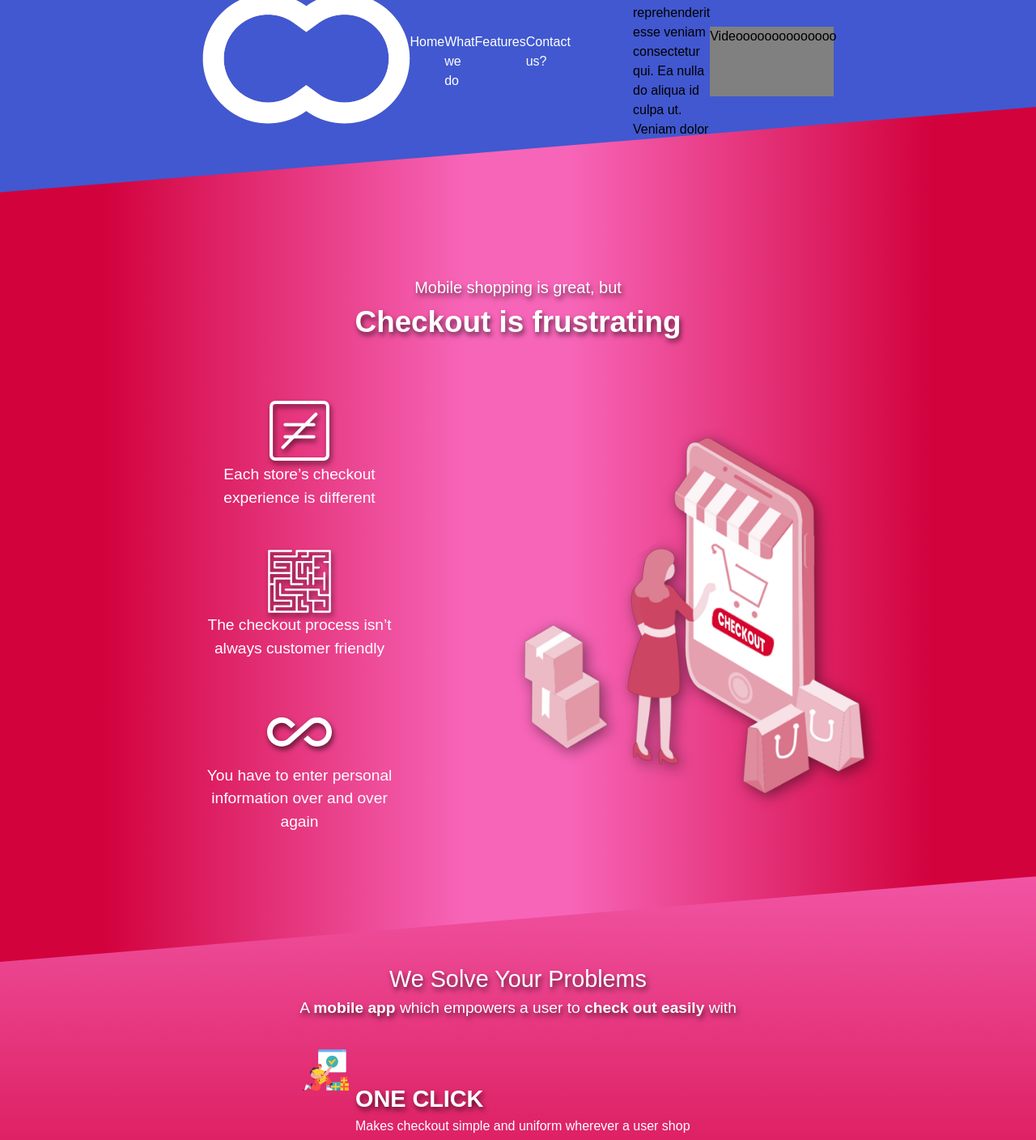
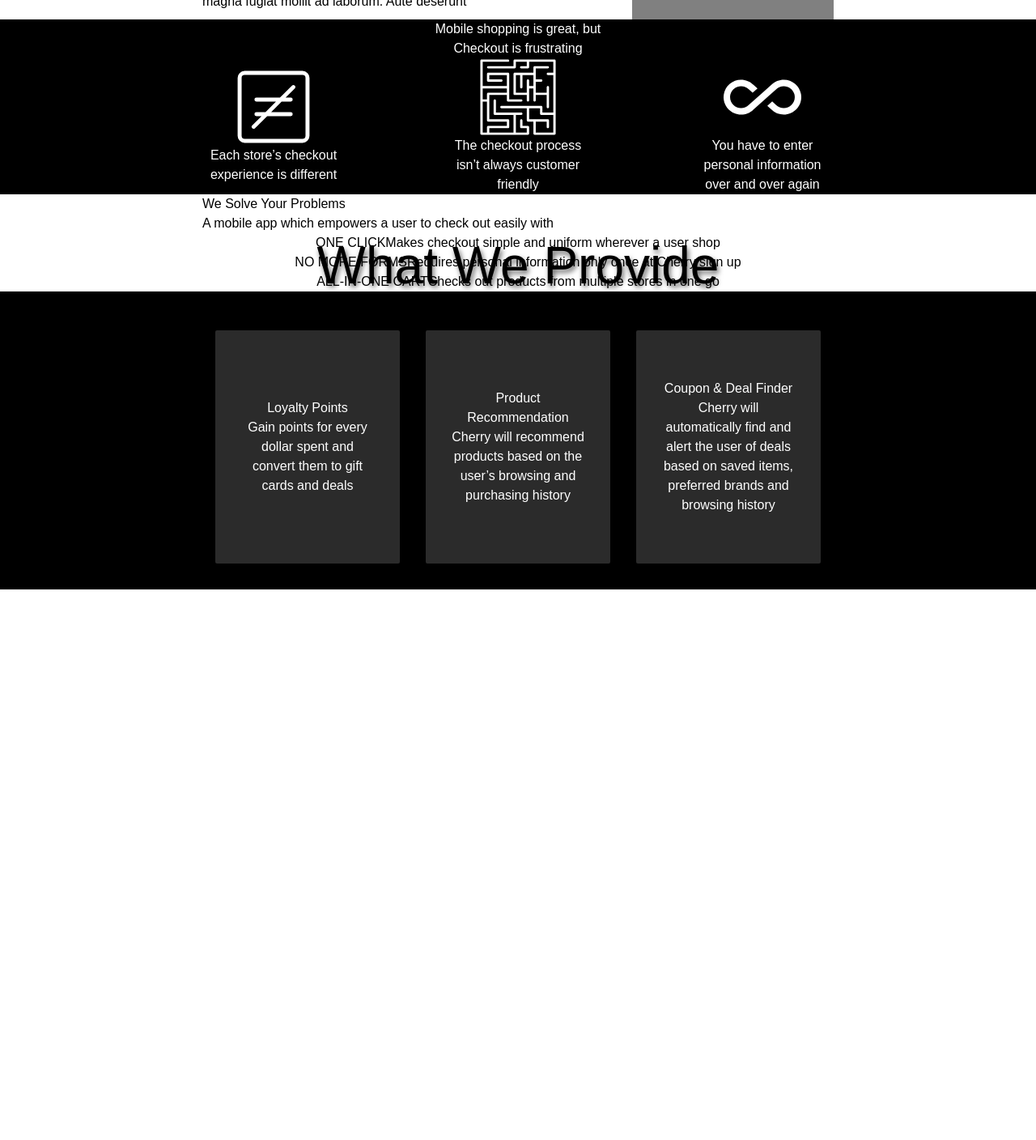
Before and after one commit to GCnomore/cherry_landing, a Next.js app: page / in a window 1280 px wide. Shown: the part 140-1548 px from the top of the page at 81% size. After the commit the page ends 868 px from the top, so only its background shows below. Built offline with nearby package versions, Linux system fonts and the light colour scheme.

Commit message:
tailwinding

```diff
--- a/components/Header/Header.tsx
+++ b/components/Header/Header.tsx
@@ -14,11 +14,11 @@ import Wrapper from "../Wrapper/Wrapper";
 
 export default function Header() {
   return (
-    <section className="container flex flex-column justify-start items-center">
-      <div className="flex flex-column justify-center items-center">
-        <div>
+    <section className="container flex flex-col justify-start items-center">
+      <div className="flex flex-col justify-center items-center">
+        {/* <div>
           <Image src={LogoIconWhite} alt="logo" />
-        </div>
+        </div> */}
         <div className="flex justify-between text-white">
           <span>Home</span>
           <span>What we do</span>
@@ -27,7 +27,7 @@ export default function Header() {
         </div>
       </div>
       <div className="flex flex-row justify-between items-center">
-        <div className="flex flex-column w-full">
+        <div className="flex flex-col w-full">
           <h1 className="w-full text-center m-0">
             One-click checkout,
             <br /> wherever you shop
--- a/components/Layout.tsx
+++ b/components/Layout.tsx
@@ -19,7 +19,7 @@ const Layout = ({ children, title }: Props) => (
         href="https://cdnjs.cloudflare.com/ajax/libs/animate.css/4.1.1/animate.min.css"
       />
     </Head>
-    <Container>{children}</Container>
+    {children}
     <footer></footer>
   </div>
 );
--- a/components/Section1/Section1.tsx
+++ b/components/Section1/Section1.tsx
@@ -7,57 +7,60 @@ import LogoWhite from "../../public/icons/logo_icon_white.png";
 import * as Styled from "./Section1_Styled";
 import Wrapper from "../Wrapper/Wrapper";
 
+{
+  /* <Styled.BackLogo>
+          <Image alt="white logo" src={LogoWhite} />
+        </Styled.BackLogo> */
+}
+
+{
+  /* <Styled.TitleImage>
+          <img src={"/images/checkout.png"} alt="checkout" />
+        </Styled.TitleImage> */
+}
+
 export default function Section1() {
   return (
-    <Styled.Container>
-      <Wrapper bgImg="">
-        <Styled.ContentContainer>
-          <Styled.TitleSection>
+    <section className="container flex flex-col justify-center items-center bg-black ">
+      <div className="flex flex-col text-white text-center">
         <h2>Mobile shopping is great, but</h2>
         <FadeInDown delay={0.5}>
           <h2>Checkout is frustrating</h2>
         </FadeInDown>
-          </Styled.TitleSection>
-          {/* <Styled.BackLogo>
-          <Image alt="white logo" src={LogoWhite} />
-        </Styled.BackLogo> */}
-          <Styled.Contents>
-            <ul>
+      </div>
+
+      <ul className="flex flex-col sm:flex-row justify-between items-center list-none w-full">
         <FadeInDown>
-                <li>
-                  <Styled.ImageContainer>
-                    <img src={"/icons/not-equal.svg"} />
-                  </Styled.ImageContainer>
-                  <span>Each store’s checkout experience is different</span>
+          <li className="flex flex-col justify-center items-center text-white text-center">
+            <img
+              src={"/icons/not-equal.svg"}
+              className="w-12 md:w-20 xl:w-24"
+            />
+            <span className="w-36 md:w-40 xl:w-44">
+              Each store’s checkout experience is different
+            </span>
           </li>
         </FadeInDown>
         <FadeInDown>
-                <li>
-                  <Styled.ImageContainer>
-                    <img src={"/icons/block-maze.svg"} />
-                  </Styled.ImageContainer>
-                  <span>
+          <li className="flex flex-col justify-center items-center text-white text-center">
+            <img
+              src={"/icons/block-maze.svg"}
+              className="w-12 md:w-20 xl:w-24"
+            />
+            <span className="w-36 md:w-40 xl:w-44">
               The checkout process isn’t always customer friendly
             </span>
           </li>
         </FadeInDown>
         <FadeInDown>
-                <li>
-                  <Styled.ImageContainer>
-                    <img src={"/icons/infinity.svg"} />
-                  </Styled.ImageContainer>
-                  <span>
+          <li className="flex flex-col justify-center items-center text-white text-center">
+            <img src={"/icons/infinity.svg"} className="w-12 md:w-20 xl:w-24" />
+            <span className="w-36 md:w-40 xl:w-44">
               You have to enter personal information over and over again
             </span>
           </li>
         </FadeInDown>
       </ul>
-            <Styled.TitleImage>
-              <img src={"/images/checkout.png"} alt="checkout" />
-            </Styled.TitleImage>
-          </Styled.Contents>
-        </Styled.ContentContainer>
-      </Wrapper>
-    </Styled.Container>
+    </section>
   );
 }
--- a/components/Section2/Section2.tsx
+++ b/components/Section2/Section2.tsx
@@ -10,55 +10,43 @@ import Wrapper from "../Wrapper/Wrapper";
 
 export default function Section2() {
   return (
-    <Styled.Container>
-      <Wrapper>
-        <Styled.TitleSection>
+    <section className="container flex flex-col w-full h-full ">
+      <div className="flex flex-col w-full">
         <FadeInDown>
           <h2>We Solve Your Problems</h2>
         </FadeInDown>
         <FadeInDown>
-            <Styled.SubTitleSection>
+          <h2>
             A <span>mobile app</span> which empowers a user to
             <span> check out easily</span> with
-            </Styled.SubTitleSection>
+          </h2>
         </FadeInDown>
-        </Styled.TitleSection>
-        <Styled.SolutionSection>
-          <div>
-            <Styled.SolutionItem>
-              <div>
-                <Image alt="click" src={ClickIcon} />
       </div>
+      <div className="flex flex-col w-full">
+        <div className="flex flex-col md:flex-row justify-center items-center">
+          <div>{/* <Image alt="click" src={ClickIcon} /> */}</div>
           <div>
             <span>ONE CLICK</span>
-                <span>
-                  Makes checkout simple and uniform wherever a user shop
-                </span>
+            <span>Makes checkout simple and uniform wherever a user shop</span>
           </div>
-            </Styled.SolutionItem>
-            <Styled.SolutionItem>
-              <div>
-                <Image alt="click" src={FormIcon} />
         </div>
+        <div className="flex flex-col md:flex-row-reverse justify-center items-center">
+          <div>{/* <Image alt="click" src={FormIcon} /> */}</div>
           <div>
             <span>NO MORE FORMS</span>
             <span>
               Requires personal information only once at Cherry sign up
             </span>
           </div>
-            </Styled.SolutionItem>
-            <Styled.SolutionItem>
-              <div>
-                <Image alt="click" src={AllInOnekIcon} />
         </div>
+        <div className="flex flex-col md:flex-row justify-center items-center">
+          <div>{/* <Image alt="click" src={AllInOnekIcon} /> */}</div>
           <div>
             <span>ALL-IN-ONE CART</span>
             <span>Checks out products from multiple stores in one go</span>
           </div>
-            </Styled.SolutionItem>
         </div>
-        </Styled.SolutionSection>
-      </Wrapper>
-    </Styled.Container>
+      </div>
+    </section>
   );
 }
--- a/components/Section3/Section3.tsx
+++ b/components/Section3/Section3.tsx
@@ -5,42 +5,40 @@ import * as Styled from "./Section3_Styled";
 
 export default function Section3() {
   return (
-    <Styled.Container>
-      <Wrapper>
+    <section className="container flex flex-col w-full h-full bg-black">
       <Styled.TitleContainer>
         <h2>What We Provide</h2>
       </Styled.TitleContainer>
-        <Styled.ContentContainer>
-          <Styled.ContentImg>
+      <div className="flex flex-col w-full h-full">
+        {/* <Styled.ContentImg>
           <img src="/images/phone_cover.png" alt="phone cover" />
           <img src="/images/phone_inner.png" alt="phone inner" />
           <span>Check Out</span>
-          </Styled.ContentImg>
-          <Styled.Features>
-            <li>
+        </Styled.ContentImg> */}
+        <ul className="flex flex-col md:flex-row w-full h-full justiy-between items-center">
+          <li className="h-72 w-full flex flex-col justify-center items-center text-white my-8 mx-4 bg-[#ffffff2b] rounded-sm text-center px-8">
             <h3>Loyalty Points</h3>
             <p>
-                Gain points for every dollar spent and convert them to gift
-                cards and deals
+              Gain points for every dollar spent and convert them to gift cards
+              and deals
             </p>
           </li>
-            <li>
+          <li className="h-72 w-full flex flex-col justify-center items-center text-white my-8 mx-4 bg-[#ffffff2b] rounded-sm text-center px-8">
             <h3>Product Recommendation</h3>
             <p>
               Cherry will recommend products based on the user’s browsing and
               purchasing history
             </p>
           </li>
-            <li>
+          <li className="h-72 w-full flex flex-col justify-center items-center text-white my-8 mx-4 bg-[#ffffff2b] rounded-sm text-center px-8">
             <h3>Coupon & Deal Finder</h3>
             <p>
               Cherry will automatically find and alert the user of deals based
               on saved items, preferred brands and browsing history
             </p>
           </li>
-          </Styled.Features>
-        </Styled.ContentContainer>
-      </Wrapper>
-    </Styled.Container>
+        </ul>
+      </div>
+    </section>
   );
 }
```
Lines whose indentation alone changed are shown as unchanged.
